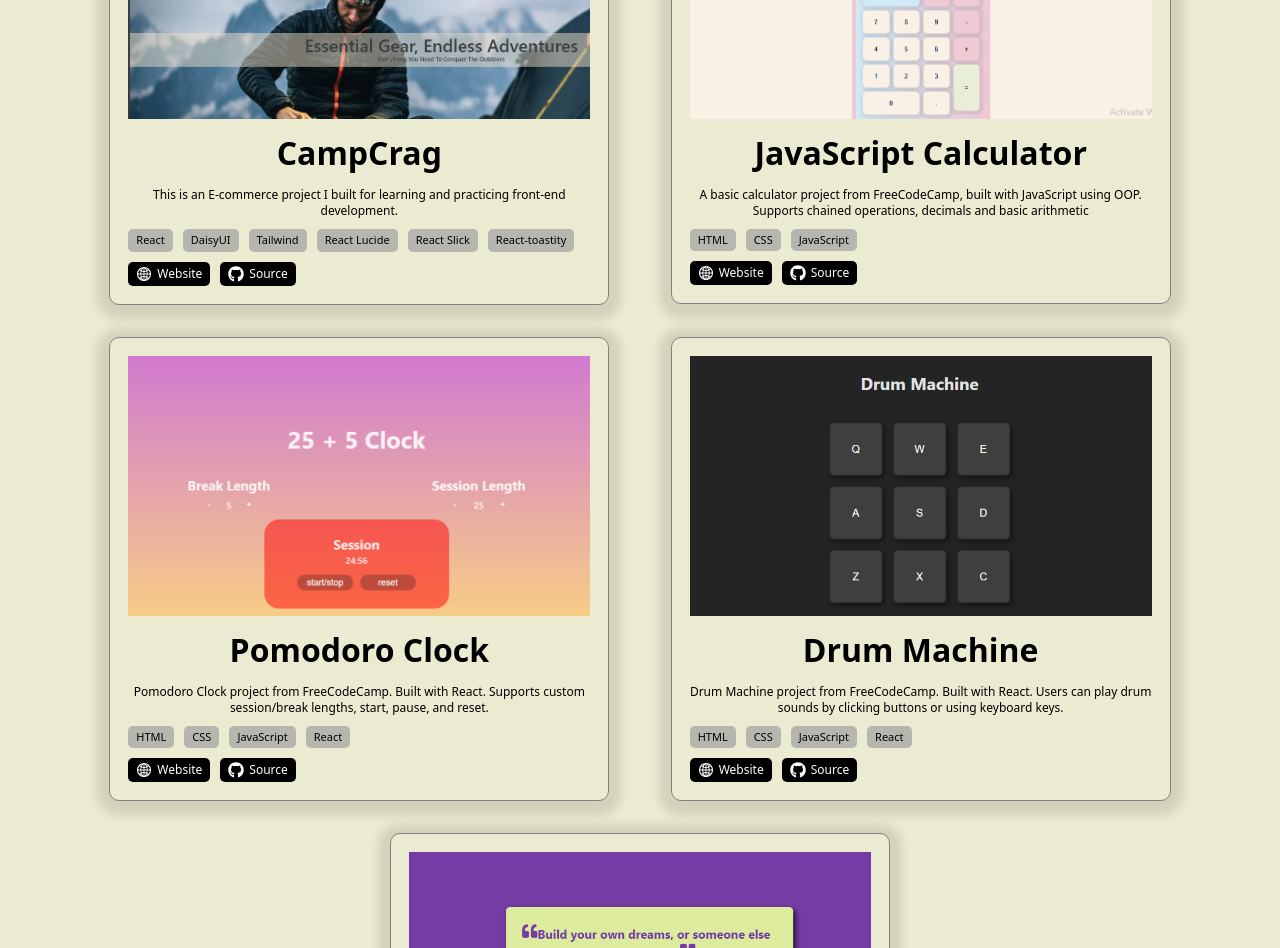
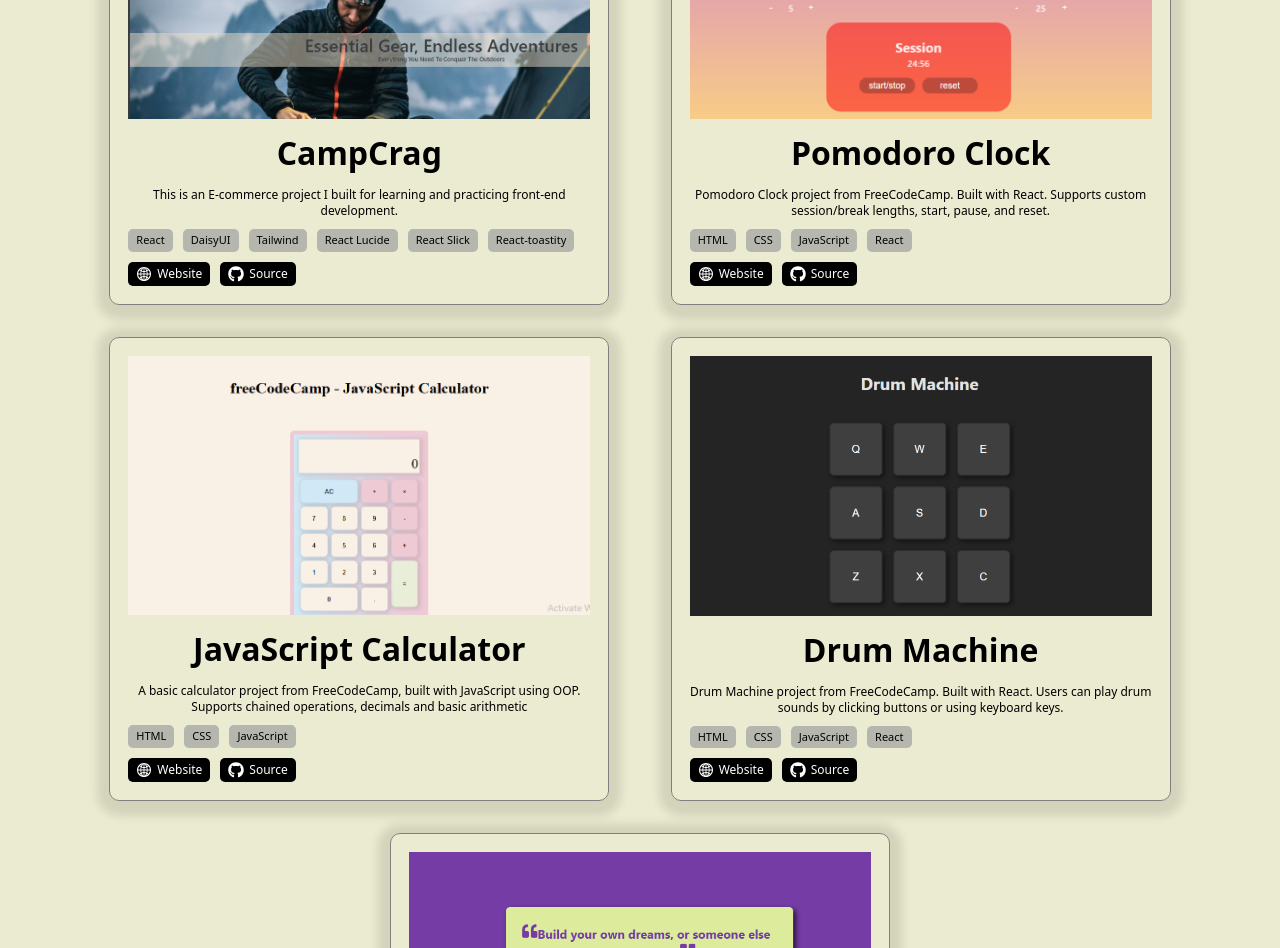
Before and after one commit to cilinia-gerads/MyPortfolio, a React (Vite) app: page / in a window 1280 px wide. Shown: the part 1940-2888 px from the top of the page. Built offline with nearby package versions, Linux system fonts and the light colour scheme.

Commit message:
Update all_project.js

```diff
--- a/src/components/assets/all_project.js
+++ b/src/components/assets/all_project.js
@@ -26,21 +26,21 @@
     // },
     {
         no: 3,
+        name: "Pomodoro Clock",
+        description: "Pomodoro Clock project from FreeCodeCamp. Built with React. Supports custom session/break lengths, start, pause, and reset.",
+        img: Pomodoro,
+        saucecode: "https://github.com/cilinia-gerads/FCC-twentyfive-plus-five-clock?tab=readme-ov-file",
+        livedemo: "https://freecodecampatwentyfiveplusfiveclock.netlify.app/",
+        language: [ "HTML", "CSS", "JavaScript", "React" ]
+    },
+    {
+        no: 4,
         name: "JavaScript Calculator",
         description: "A basic calculator project from FreeCodeCamp, built with JavaScript using OOP. Supports chained operations, decimals and basic arithmetic",
         img: calculator,
         saucecode: "https://github.com/cilinia-gerads/FCC-JavaScript-Calculator?tab=readme-ov-file",
         livedemo: "https://freecodecampjavascriptcalculator.netlify.app/",
         language: [ "HTML", "CSS", "JavaScript"]
-    },
-    {
-        no: 4,
-        name: "Pomodoro Clock",
-        description: "Pomodoro Clock project from FreeCodeCamp. Built with React. Supports custom session/break lengths, start, pause, and reset.",
-        img: Pomodoro,
-        saucecode: "https://github.com/cilinia-gerads/FCC-twentyfive-plus-five-clock?tab=readme-ov-file",
-        livedemo: "https://freecodecampatwentyfiveplusfiveclock.netlify.app/",
-        language: [ "HTML", "CSS", "JavaScript", "React" ]
     },
     {
         no: 5,
```
